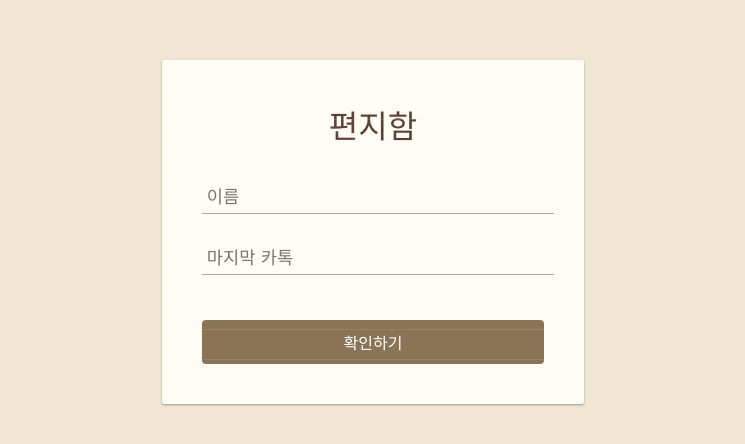
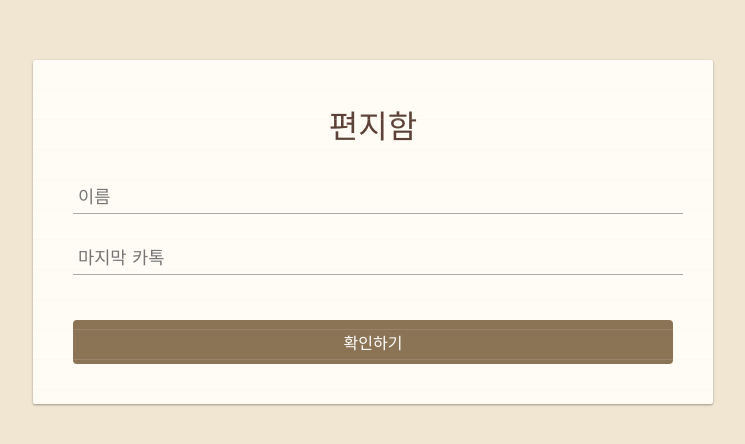
Before and after one commit to jaehoya/database, a React (Vite) app in the folder FE/: page / in a window 1280 px wide. Shown: the part 176-620 px from the top of the page, without its empty margins (267-1012 px from the left). Built offline with nearby package versions, Linux system fonts and the light colour scheme.

Commit message:
feat: Add initial frontend setup including global styles, Home page routing, and UserDashboard for displaying letters.

```diff
--- a/FE/src/index.css
+++ b/FE/src/index.css
@@ -17,3 +17,17 @@
 @tailwind base;
 @tailwind components;
 @tailwind utilities;
+
+/* Hide scrollbar for Chrome, Safari and Opera */
+::-webkit-scrollbar {
+    display: none;
+}
+
+/* Hide scrollbar for IE, Edge and Firefox */
+html,
+body {
+    -ms-overflow-style: none;
+    /* IE and Edge */
+    scrollbar-width: none;
+    /* Firefox */
+}
--- a/FE/src/pages/Home.tsx
+++ b/FE/src/pages/Home.tsx
@@ -11,7 +11,7 @@ export default function Home() {
     };
 
     return (
-        <div>
+        <div style={{ width: '100%' }}>
             {view === 'login' && <Login onLogin={handleLogin} />}
             {view === 'admin' && <AdminDashboard />}
             {view === 'user' && <UserDashboard />}
--- a/FE/src/pages/UserDashboard.tsx
+++ b/FE/src/pages/UserDashboard.tsx
@@ -29,9 +29,9 @@ export default function UserDashboard() {
     };
 
     return (
-        <div style={{ padding: '10px', width: '100%', maxWidth: '600px', margin: '0 auto' }}>
+        <div style={{ padding: '10px 15px', width: '90%', maxWidth: '600px', margin: '0 auto' }}>
             <div style={{ display: 'flex', justifyContent: 'space-between', alignItems: 'center', marginBottom: '40px' }}>
-                <h1 style={{ color: '#5d4037', margin: 0 }}>from. 재호</h1>
+                <h1 style={{ color: '#5d4037', margin: 0, fontSize: '1.5rem' }}>from. 재호</h1>
                 <button onClick={handleLogout} style={{ backgroundColor: '#aaa', fontSize: '0.9rem' }}>편지함 닫기</button>
             </div>
 
```
